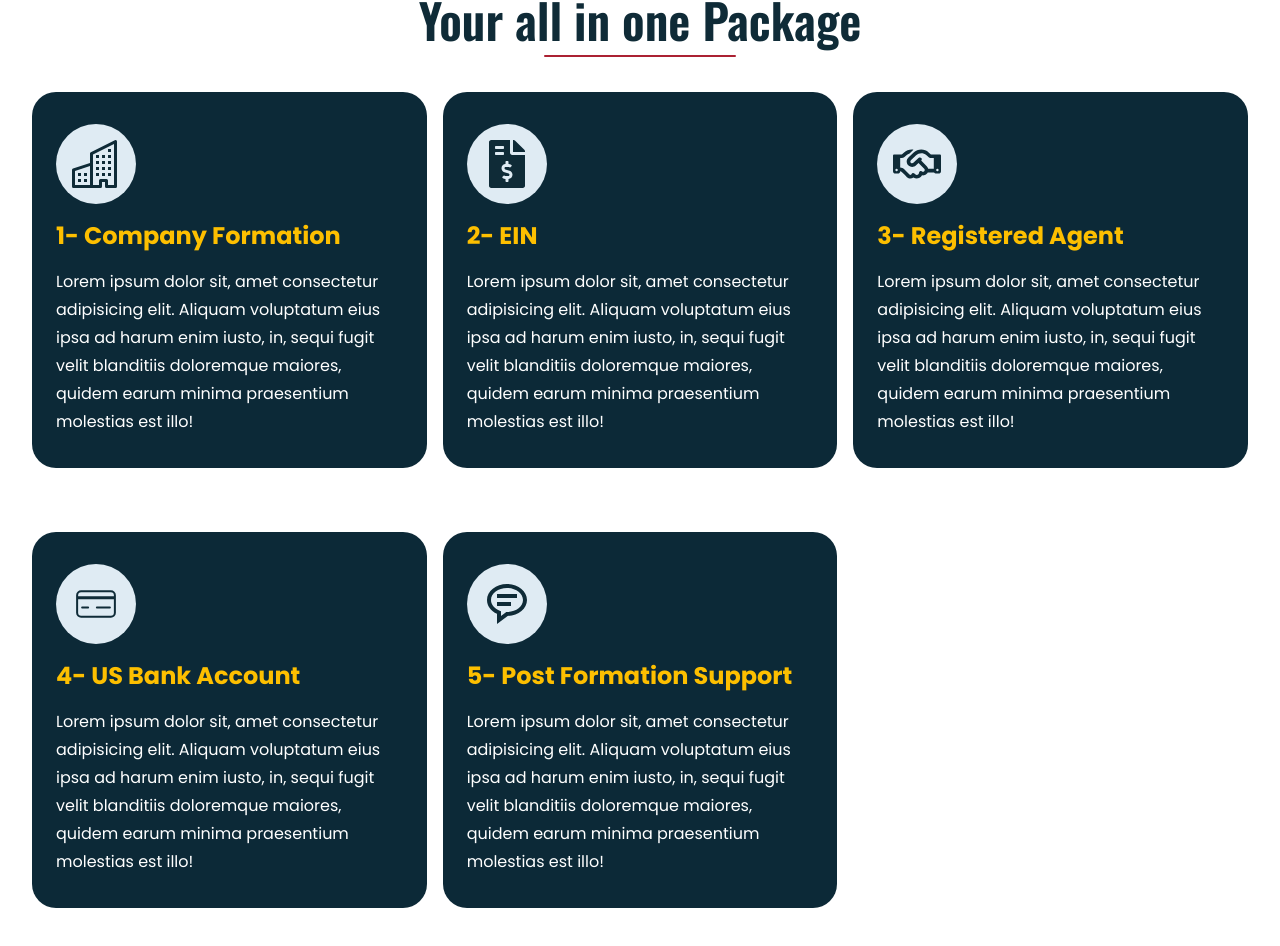
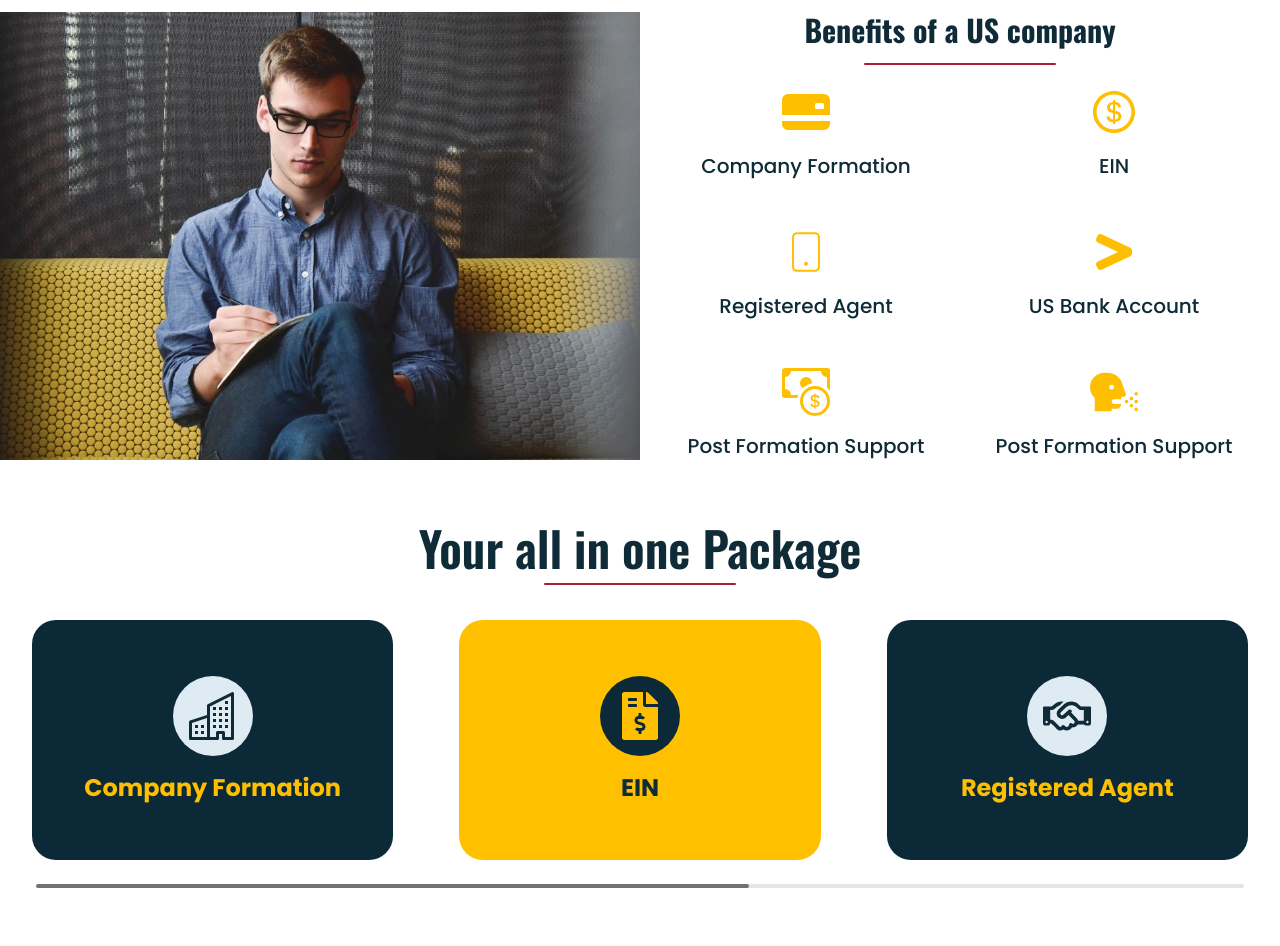
Before and after one commit to MohamedNagy0/Cheerful-Companies, a React (Vite) app: page / in a window 1280 px wide. Shown: the part 1780-2726 px from the top of the page. Built offline with nearby package versions, Linux system fonts and the light colour scheme.

Commit message:
add slider to package section

```diff
--- a/package.json
+++ b/package.json
@@ -21,7 +21,8 @@
     "react-helmet": "^6.1.0",
     "react-icons": "^5.3.0",
     "react-router-dom": "^6.26.1",
-    "react-select": "^5.8.0"
+    "react-select": "^5.8.0",
+    "swiper": "^11.1.9"
   },
   "devDependencies": {
     "@eslint/js": "^9.9.0",
--- a/src/components/MainSection/MainSection.jsx
+++ b/src/components/MainSection/MainSection.jsx
@@ -11,11 +11,11 @@ function MainSection() {
       {/* Benefits Section */}
       <BenefitsSection1th />
 
+      {/* 2th Benefits Section*/}
+      <BenefitsSection2th />
+
       {/* Package Section  */}
       <PackageSection />
-
-      {/* 2th Benefits Section*/}
-      <BenefitsSection2th />
 
       {/* Us Vs Them Section */}
       <UsVsThemSection />
--- a/src/components/PackageSection/PackageSection.jsx
+++ b/src/components/PackageSection/PackageSection.jsx
@@ -1,10 +1,12 @@
+import BenefitSlider from "./PackageSlider";
 import PackageCards from "./PackageCards";
-import PackageSteps from "./PackageSteps";
+// import PackageSteps from "./PackageSteps";
 
 function PackageSection() {
   return (
     <section className="my-12" id="PackageSection">
-      <PackageSteps />
+      {/* <PackageSteps /> */}
+      <BenefitSlider />
 
       <PackageCards />
     </section>
--- /dev/null
+++ b/src/components/PackageSection/PackageSlider.jsx
@@ -0,0 +1,122 @@
+import { BsBuildings } from "react-icons/bs";
+import { FaFileInvoiceDollar } from "react-icons/fa";
+import { FaRegHandshake } from "react-icons/fa6";
+import { BiMessageRoundedDetail } from "react-icons/bi";
+import { CiCreditCard1 } from "react-icons/ci";
+import { Scrollbar, A11y } from "swiper/modules";
+
+import { Swiper, SwiperSlide } from "swiper/react";
+import "swiper/css";
+import "swiper/css/navigation";
+import "swiper/css/pagination";
+import "swiper/css/scrollbar";
+
+function PackageSlider() {
+  const formationSteps = [
+    {
+      id: 1,
+      step: "Company Formation",
+      icon: <BsBuildings className={` text-inherit text-5xl`} />,
+    },
+    {
+      id: 2,
+      step: "EIN",
+      icon: <FaFileInvoiceDollar className={` text-inherit text-5xl`} />,
+    },
+    {
+      id: 3,
+      step: "Registered Agent",
+      icon: <FaRegHandshake className={` text-inherit text-5xl`} />,
+    },
+    {
+      id: 4,
+      step: "US Bank Account",
+      icon: <CiCreditCard1 className={` text-inherit text-5xl`} />,
+    },
+    {
+      id: 5,
+      step: "Post Formation Support",
+      icon: <BiMessageRoundedDetail className={` text-inherit text-5xl`} />,
+    },
+  ];
+  return (
+    <>
+      <div className="px-4">
+        <h2 className="text-3xl md:text-5xl font-semibold text-center mb-12 underLine">
+          Your all in one Package
+        </h2>
+        <Swiper
+          modules={[Scrollbar, A11y]}
+          spaceBetween={50}
+          slidesPerView={1}
+          breakpoints={{
+            "@0.00": {
+              slidesPerView: 1,
+              spaceBetween: 10,
+            },
+            "@0.75": {
+              slidesPerView: 2,
+              spaceBetween: 20,
+            },
+            "@1.00": {
+              slidesPerView: 2,
+              spaceBetween: 40,
+            },
+            "@1.50": {
+              slidesPerView: 3,
+              spaceBetween: 50,
+            },
+          }}
+          rewind={true}
+          scrollbar={{ draggable: true }}
+        >
+          {formationSteps.map((step, index) => {
+            return (
+              <SwiperSlide key={step.id} className="mb-8 h-full">
+                <article className="px-2 h-60   duration-300 cursor-default">
+                  <div
+                    className={`flex h-full  duration-300  ${
+                      index % 2 == 0
+                        ? "bg-primary-bg-darkBlue2"
+                        : "bg-primary-bg-yellow"
+                    } py-8 px-6 rounded-3xl justify-center items-center flex-col gap-3`}
+                  >
+                    <div
+                      className={` ${
+                        index % 2 != 0
+                          ? "bg-primary-bg-darkBlue2"
+                          : "bg-primary-bg-gray2"
+                      } size-1  rounded-circle flex justify-center items-center p-10`}
+                    >
+                      <span
+                        className={`${
+                          index % 2 == 0
+                            ? "text-primary-color"
+                            : "text-primary-color2"
+                        }`}
+                      >
+                        {" "}
+                        {step.icon}
+                      </span>
+                    </div>
+                    <h3
+                      className={`text-2xl text-center font-bold ${
+                        index % 2 != 0
+                          ? "text-primary-color"
+                          : "text-primary-color2"
+                      }  duration-300`}
+                    >
+                      {step.step}
+                    </h3>
+                  </div>
+                </article>
+              </SwiperSlide>
+            );
+          })}
+        </Swiper>
+      </div>
+    </>
+  );
+}
+
+export default PackageSlider;
```
Also changed, not shown: 1 other file (tests, documents, lock files or other folders).
